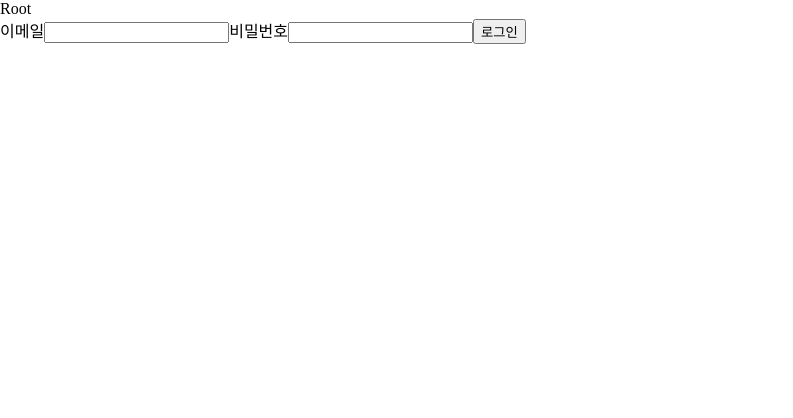
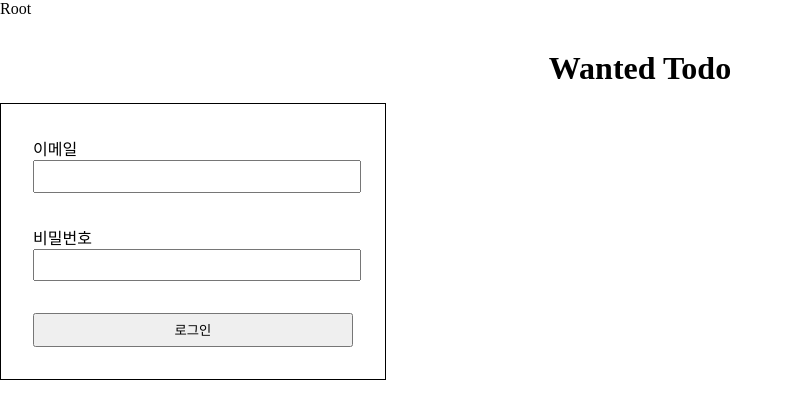
Before and after one commit to dev-CIA/wanted-pre-onboarding-frontend, a React (Create React App) app: page /signin in a window 1280 px wide. Shown: the top 418 px of the page, without its empty margins (0-793 px from the left). Built offline with nearby package versions, Linux system fonts and the light colour scheme.

Commit message:
feat: implement early version of signin UI

```diff
--- a/src/pages/Signin.jsx
+++ b/src/pages/Signin.jsx
@@ -1,22 +1,59 @@
 import React from 'react';
+import styled from 'styled-components';
 
 const Signin = () => {
   console.log();
   return (
-    <>
-      <form>
-        <label>
+    <Container>
+      <Title>Wanted Todo</Title>
+      <Form>
+        <Label>
           이메일
-          <input data-testid="email-input" type="text" />
-        </label>
-        <label>
+          <Input data-testid="email-input" type="text" />
+        </Label>
+        <Label>
           비밀번호
-          <input data-testid="password-input" type="password" />
-        </label>
-        <button data-testid="signin-button">로그인</button>
-      </form>
-    </>
+          <Input data-testid="password-input" type="password" />
+        </Label>
+        <Button data-testid="signin-button">로그인</Button>
+      </Form>
+    </Container>
   );
 };
 
 export default Signin;
+
+const Container = styled.div`
+  margin: 2em auto;
+`;
+
+const Title = styled.div`
+  margin: 0.5em;
+  text-align: center;
+  font-size: 2rem;
+  font-weight: 700;
+`;
+
+const Form = styled.form`
+  display: flex;
+  flex-direction: column;
+  gap: 2em;
+  width: 20em;
+  border: 1px solid black;
+  padding: 2em;
+`;
+
+const Label = styled.label`
+  display: flex;
+  flex-direction: column;
+`;
+
+const Input = styled.input`
+  width: 100%;
+  height: 2em;
+`;
+
+const Button = styled.button`
+  height: 2.5em;
+  font-weight: 500;
+`;
```
